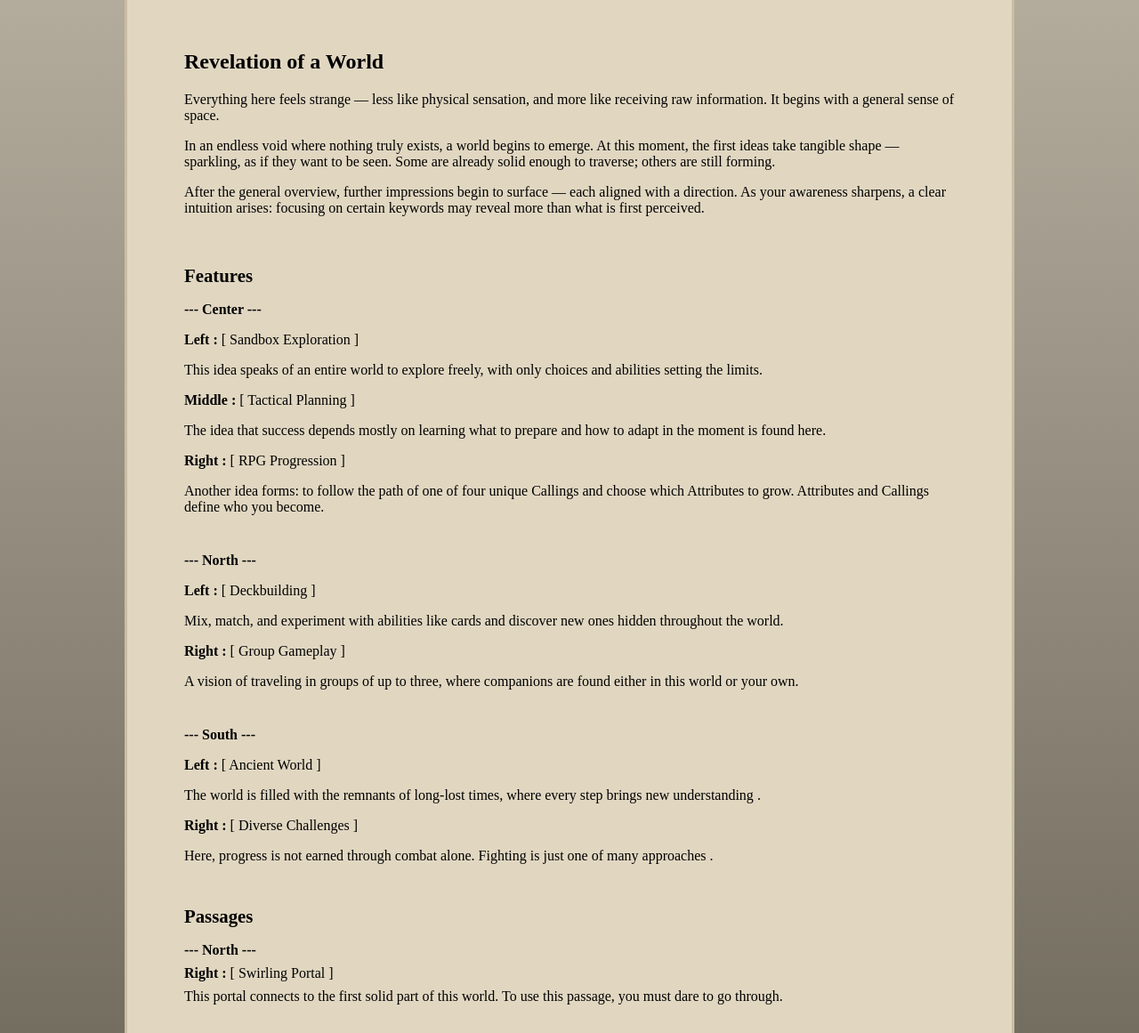
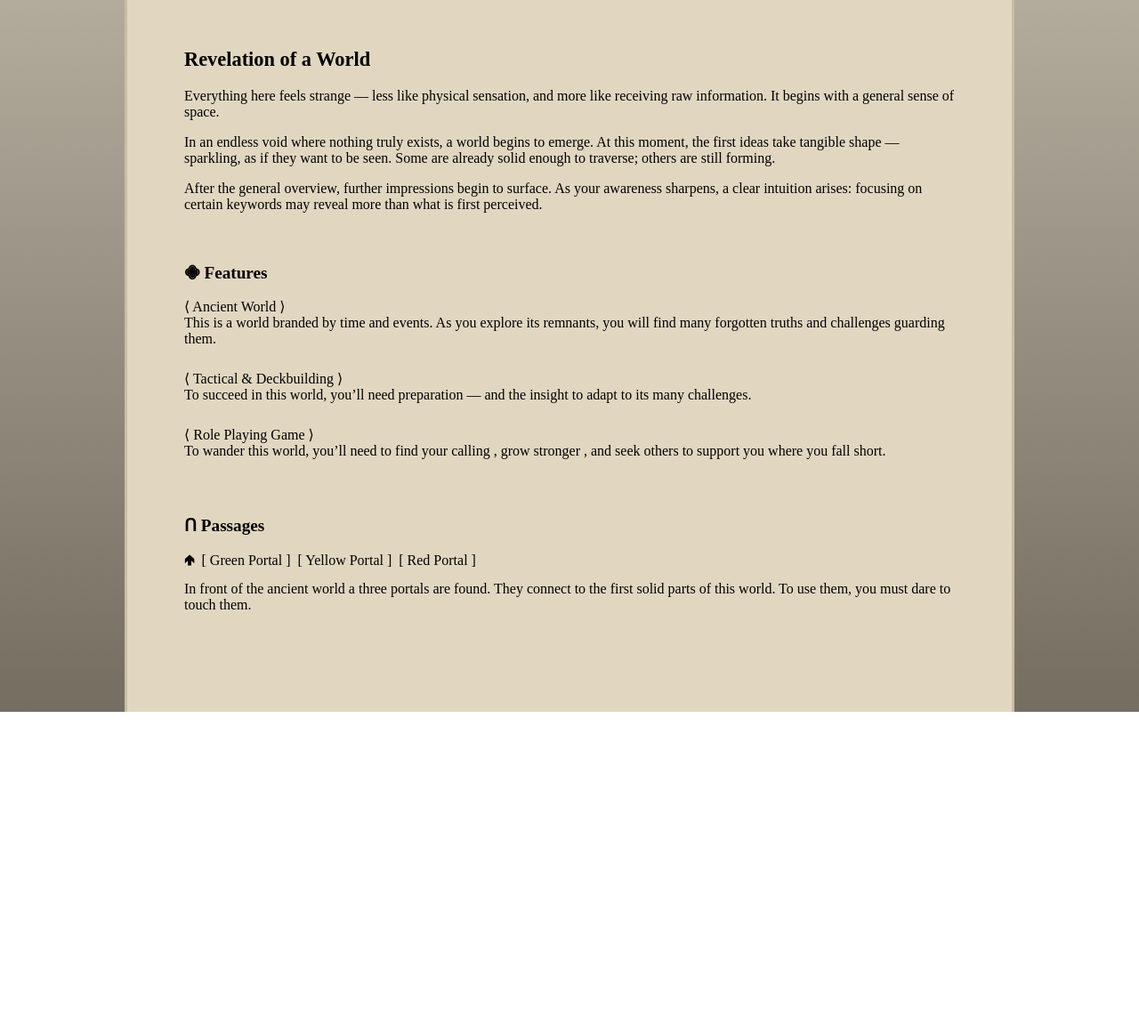
Before and after one commit to Yaito34/Cardgame, a plain HTML site: page Location0.html in a window 1280 px wide. Shown: the whole page at 89% size. After the commit the page ends 800 px from the top, so only its background shows below. Drawn offline with Linux system fonts and the light colour scheme.

Commit message:
comitted today

```diff
--- /dev/null
+++ b/DynamicLocation.html
@@ -0,0 +1,41 @@
+<!DOCTYPE html>
+<html lang="en">
+<head>
+  <meta charset="UTF-8" />
+  <meta name="viewport" content="width=device-width, initial-scale=1.0" />
+  <link rel="stylesheet" href="styles.css" />
+  <script src="features.js" defer></script>
+  <script src="functions.js" defer></script>
+
+  <title>Bound by Pages</title>
+</head>
+<body>
+
+
+  <!-- Realm Between Worlds scene -->
+  <div class="page-banner">
+    <div class="location-label"> </div>
+    <h2 class="title">Forest Clearing</h2>
+    Tall grass fills a clearing in the middle of a forest. Some spots don't have grass.
+    <br><br><br>
+
+
+
+<div id="paragraph-slots"></div>
+
+
+  </div>
+
+  <script>
+    document.addEventListener("DOMContentLoaded", () => {
+    setSlotVisibility('grave', true);
+    setSlotVisibility('tree', true);
+    renderParagraphSlots();
+  });
+         // Update the display
+</script>
+
+
+
+</body>
+</html>
--- a/Location0.html
+++ b/Location0.html
@@ -25,116 +25,106 @@
   Some are already solid enough to traverse; others are still forming.
 </p>
 <p>
-  After the general overview, further impressions begin to surface — each aligned with a direction. As your awareness sharpens, a clear intuition arises: focusing on certain
+  After the general overview, further impressions begin to surface. As your awareness sharpens, a clear intuition arises: focusing on certain
   <span class="i-item item"
-    data-tooltip="﴾ Examine ﴿"
+    data-tooltip="Examine"
     onclick="openModal('It takes curiosity to notice what invites deeper insight.')">
     keywords
   </span>
   may reveal more than what is first perceived.
 </p>
+<br>
 
 
+<h2 class="section-title">𖠁  Features</h2>
 
+<!--  Ancient World -->
+<div class="line">
+  <b> </b> <span class="feature">Ancient World</span><br>
+  This is a world branded by time and events. As you
+  <span class="i-item item"
+    data-tooltip="Examine"
+    onclick="openModal('You choose your path freely, but your decisions and abilities define the limits.')">
+    explore
+  </span>
+  its remnants, you will find many
+  <span class="i-item item"
+    data-tooltip="Examine"
+    onclick="openModal('Each new step in this world uncovers new perspectives and shifts what you understood before.')">
+    forgotten truths
+  </span>
+  and
+  <span class="i-item item"
+    data-tooltip="Examine"
+    onclick="openModal('Challenges can be solved through fighting, crafting, laboring, traversing, analyzing, or feeling.')">
+    challenges
+  </span>
+  guarding them.
+</div>
+<br>
 
+<!--  Tactical & Deckbuilding -->
+<div class="line"><span class="feature">Tactical & Deckbuilding</span><br>
+To succeed in this world, you’ll need
+  <span class="i-item item"
+    data-tooltip="Examine"
+    onclick="openModal('At any given moment, the tools and Abilities you can use are limited — but outside of danger, you can freely swap them with everything you’ve learned and discovered.')">
+    preparation
+  </span>
+  — and the
+  <span class="i-item item"
+    data-tooltip="Examine"
+    onclick="openModal('Each round, you must choose your tools and abilities wisely — or the challenge’s reaction could cost you hard-earned progress.')">
+    insight
+  </span>
+  to adapt to its many challenges.
+  </div>
+<br>
+<!--  Role Playing Game -->
+<div class="line">
+  <span class="feature">Role Playing Game</span><br>
+  To wander this world, you’ll need to find your
+  <span class="i-item item"
+    data-tooltip="Examine"
+    onclick="openModal('Choose one of four Archetypes, each with unique abilities, and decide which tools and abilities to specialize in.')">
+    calling
+  </span>,
+  <span class="i-item item"
+    data-tooltip="Examine"
+    onclick="openModal('On your path, you will grow by increasing Attributes and learning new Abilities, which are discovered in many diverse ways.')">
+    grow stronger
+  </span>, and seek
+  <span class="i-item item"
+    data-tooltip="Examine"
+    onclick="openModal('You will rarely travel alone — up to two companions may walk beside you. But the choice is still yours:<br><br>- Lead your own path with companions found in this world.<br>- Or join forces with others from your own world.')">
+    others
+  </span>
+  to support you where you fall short.
+</div>
 
 <br>
-<h2 class="section-title">Features</h2>
+<br>
 
-<!-- CENTER -->
-<div class="section-sub">--- Center ---</div>
+<h2 class="section-title">ᑎ Passages</h2>
 
+<!-- ◀ Swirling Portal -->
 <div class="line">
-  <p><b>Left :</b> [ Sandbox Exploration ]</p>
-  This idea speaks of an entire world to explore freely, with only choices and abilities setting the limits.
-</div>
+  <b>🢁</b>&nbsp;
+    <span class="e-item item" data-tooltip="Go Through" onclick="goTo('Location1')">
+      <span class="passage">Green Portal</span></span>&nbsp;
 
-<div class="line">
-  <p><b>Middle :</b> [ Tactical Planning ]</p>
-  The idea that
+    <span class="e-item item" data-tooltip="Go Through" onclick="goTo('Location2')">
+      <span class="passage">Yellow Portal</span></span>&nbsp;
+
+    <span class="e-item item" data-tooltip="Go Through" onclick="goTo('Location3')">
+      <span class="passage">Red Portal</span>
+    </span></div>
+  In front of the ancient world a three portals are found. They connect to the first solid parts of this world. To use them, you must dare to
   <span class="i-item item"
-    data-tooltip="﴾ Examine ﴿"
-    onclick="openModal('Key is to choose the right tools and abilities each round from those you prepared before.')">
-    success
+    data-tooltip="Examine"
+    onclick="openModal('To use this Passagges, get close to a [ Portal ] and touch it.')">
+    touch them.
   </span>
-  depends mostly on learning what to prepare and how to adapt in the moment is found here.
-</div>
-
-<div class="line">
-  <p><b>Right :</b> [ RPG Progression ]</p>
-  Another idea forms: to follow the path of one of four unique Callings and choose which Attributes to grow.
-  <span class="i-item item"
-    data-tooltip="﴾ Examine ﴿"
-    onclick="openModal('Each Calling unlocks its own unique abilities, and Attributes determine which tools can be wielded.')">
-    Attributes and Callings
-  </span>
-  define who you become.
-</div>
-
-<!-- NORTH -->
-<br>
-<div class="section-sub">--- North ---</div>
-
-<div class="line">
-  <p><b>Left :</b> [ Deckbuilding ]</p>
-  Mix, match, and experiment with abilities
-  <span class="i-item item"
-    data-tooltip="﴾ Examine ﴿"
-    onclick="openModal('You have a limited number of abilities available at any given time, but can freely change them from all you’ve learned.')">
-    like cards
-  </span>
-  and discover new ones hidden throughout the world.
-</div>
-
-<div class="line">
-  <p><b>Right :</b> [ Group Gameplay ]</p>
-  A vision of traveling in groups of up to three, where
-  <span class="i-item item"
-    data-tooltip="﴾ Examine ﴿"
-    onclick="openModal('Either decide everything yourself with companions that follow your lead, or cooperate with others like yourself.')">
-    companions
-  </span>
-  are found either in this world or your own.
-</div>
-
-<!-- SOUTH -->
-<br>
-<div class="section-sub">--- South ---</div>
-
-<div class="line">
-  <p><b>Left :</b> [ Ancient World ]</p>
-  The world is filled with the remnants of long-lost times, where every step brings
-  <span class="i-item item"
-    data-tooltip="﴾ Examine ﴿"
-    onclick="openModal('By traveling the world, you will often discover new perspectives on things you thought you understood before.')">
-    new understanding
-  </span>.
-</div>
-
-<div class="line">
-  <p><b>Right :</b> [ Diverse Challenges ]</p>
-  Here, progress is not earned through combat alone. Fighting is just one of many
-  <span class="i-item item"
-    data-tooltip="﴾ Examine ﴿"
-    onclick="openModal('Challenges can be solved through fighting, crafting, laboring, traversing, analyzing, or feeling.')">
-    approaches
-  </span>.
-</div>
-<br>
-<h2 class="section-title">Passages</h2>
-<div class="section-sub">--- North ---</div>
-
-<div class="line">
-  <b>Right :</b>
-  <span class="e-item item" data-tooltip="﴾ Go Through ﴿" onclick="goTo('Location1')">[ Swirling Portal ]</span>
-  </div>
-  This portal connects to the first solid part of this world. To use this passage, you must dare to
-  <span class="i-item item"
-    data-tooltip="﴾ Examine ﴿"
-    onclick="openModal('To go through, focus on the [ Passage ] and choose to take it.')">
-    go through.
-  </span>
-</div>
 
 
   </div>
--- a/functions.js
+++ b/functions.js
@@ -171,6 +171,8 @@ window.addEventListener("click", function (e) {
   }
 });
 
+
+
 function renderParagraphSlots() {
   const container = document.getElementById('paragraph-slots');
   container.innerHTML = '';
@@ -180,3 +182,13 @@ function renderParagraphSlots() {
     container.appendChild(div);
   });
 }
+
+window.renderParagraphSlots = renderParagraphSlots;
+
+
+function setSlotVisibility(id, visible) {
+  const slot = window.paragraphSlots.find(slot => slot.id === id);
+  if (slot) slot.show = visible;
+}
+
+window.setSlotVisibility = setSlotVisibility
--- a/styles.css
+++ b/styles.css
@@ -24,6 +24,24 @@ html, body {
 
   box-shadow: 5px 15px 25px rgba(0, 0, 0, 0.8);
 }
+/* Brackets */
+
+.feature::before {
+  content: "⟨ ";
+}
+
+.feature::after {
+  content: " ⟩";
+}
+
+.passage::before {
+  content: "[ ";
+}
+
+.passage::after {
+  content: " ]";
+}
+
 
 /* Shared styles for labels and titles */
 .location-label {
@@ -32,14 +50,14 @@ html, body {
 }
 
 .title {
-  font-size: 1.5em;
+  font-size: 1.4em;
   font-weight: bold;
   text-align: left;
   margin-top: 1em;
 }
 
 .section-title {
-  font-size: 1.3em;
+  font-size: 1.2em;
   font-weight: bold;
   text-align: left;
   margin-top: 1em;
@@ -62,6 +80,7 @@ html, body {
   color: black;
   text-decoration: none;
   transition: color 0.2s ease;
+  white-space: nowrap;
 }
 
 .item::after {
@@ -78,11 +97,13 @@ html, body {
 }
 
 .item:hover::after {
+  font-weight: bold;
   transform: scaleX(1);
 }
 
 .item:hover {
-  color: #3b2f1d;
+  color: #000000;
+
 }
 
 .e-item {
@@ -154,3 +175,18 @@ html, body {
 .modal-close:hover {
   color: black;
 }
+
+/* triangle arrow
+
+up &#9650; ᐃ
+down &#9660; ᐁ
+left &#9664; ᐊ
+right &#9654; ᐅ
+left open eye ᐶ
+door ᑎ
+
+unicodes for bamum suppleements
+𖠁 𖢄 𖡨
+supplemental arrow C
+🢇🢆🢅🢄🢃🢂🢁🢀
+*/
```
Also changed, not shown: Location1.html (+50 -40 lines), Location1old.html (added, +67 -0 lines), features.js (added, +54 -0 lines), Location2old.html (renamed from Location2.html).
